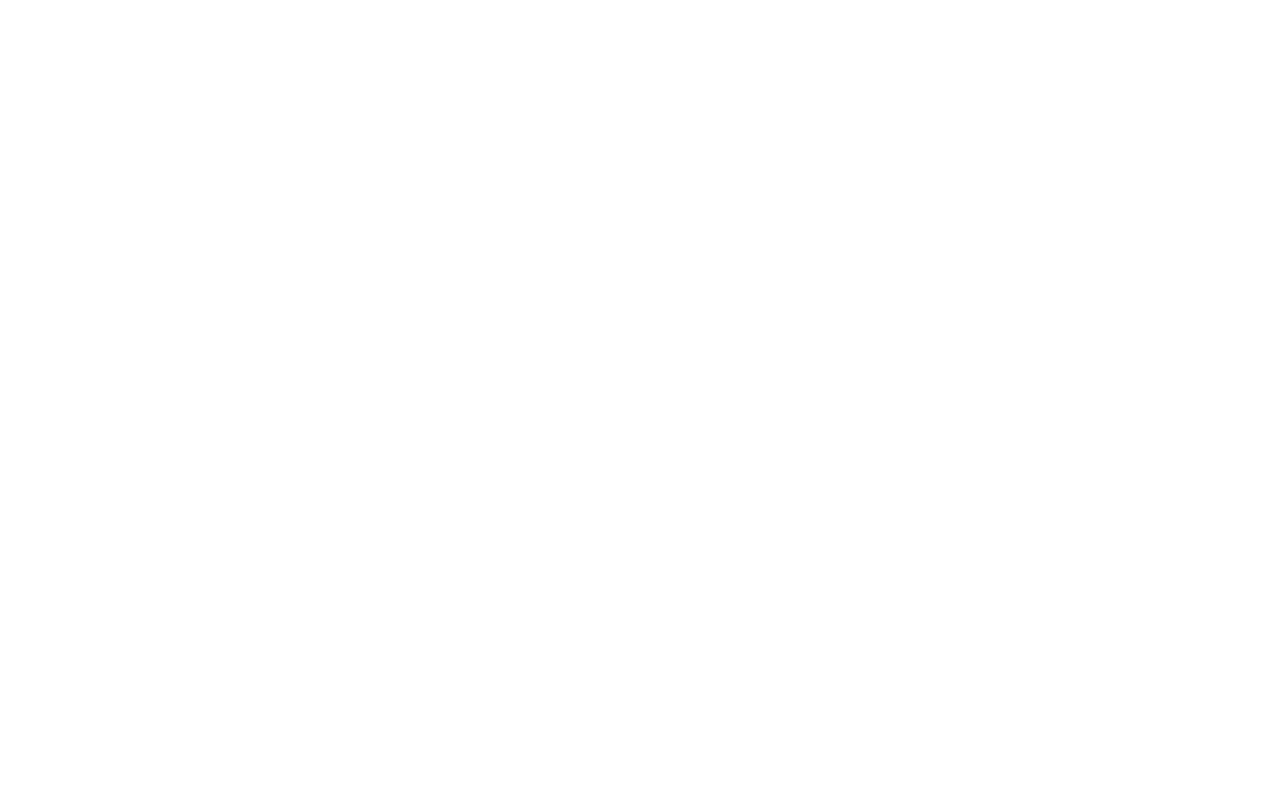
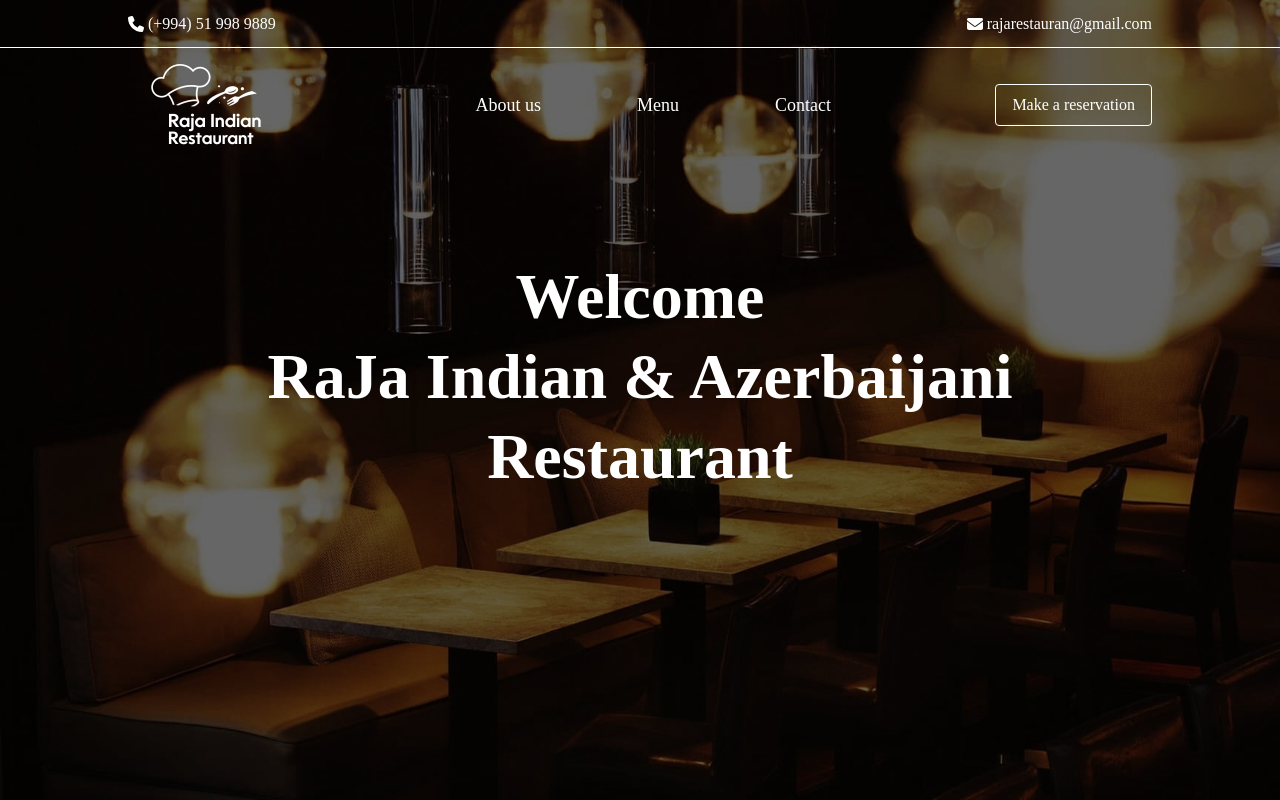
Before and after one commit to vilayat571/raja_system, a React (Vite) app: page / in a window 1280 px wide. Shown: the top 800 px of the page. Built offline with nearby package versions, Linux system fonts and the light colour scheme; a web font is replaced by a local one.

Commit message:
new changes

```diff
--- /dev/null
+++ b/src/layout/Layout.tsx
@@ -0,0 +1,18 @@
+import React from 'react'
+import Foot from '../components/Footer/Foot'
+import Totop from '../components/Home/Totop'
+
+interface ILayout{
+    children:React.ReactNode
+}
+const Layout:React.FC<ILayout>= ({children}) => {
+  return (
+    <div>
+      {children}
+      <Foot />
+      <Totop />
+    </div>
+  )
+}
+
+export default Layout
--- a/src/main.tsx
+++ b/src/main.tsx
@@ -2,15 +2,12 @@
 import ReactDOM from "react-dom/client";
 import App from "./pages/Home/App.tsx";
 import "./index.css";
-import Foot from "./components/Footer/Foot.tsx";
 import { BrowserRouter } from "react-router-dom";
-import Totop from "./components/Home/Totop.tsx";
 
 ReactDOM.createRoot(document.getElementById("root")!).render(
   <React.StrictMode>
     <BrowserRouter>
-
-
+      <App />
     </BrowserRouter>
   </React.StrictMode>
 );
--- a/src/pages/Home/App.tsx
+++ b/src/pages/Home/App.tsx
@@ -3,18 +3,20 @@
 import Menu from "../../components/Home/Menu";
 import Order from "../../components/Home/Order";
 import Promotion from "../../components/Home/Promotion";
+import Layout from "../../layout/Layout";
 //import Results from "../../components/Home/Results";
 
 const App = () => {
   return (
+    <Layout>
       <main>
         <IntroDiv />
         <Promotion />
         <Features />
         <Order />
-
         <Menu />
       </main>
+    </Layout>
   );
 };
 
```
Lines whose indentation alone changed are shown as unchanged.
